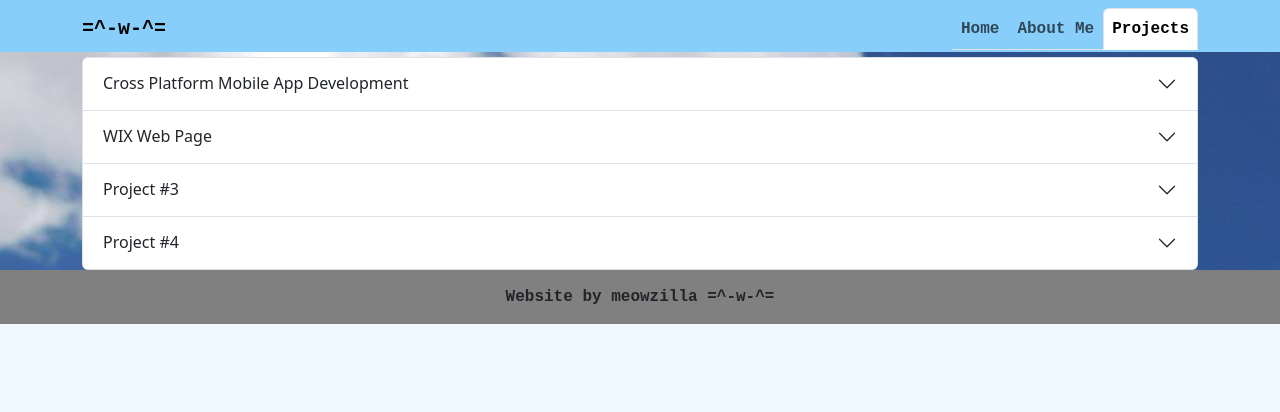
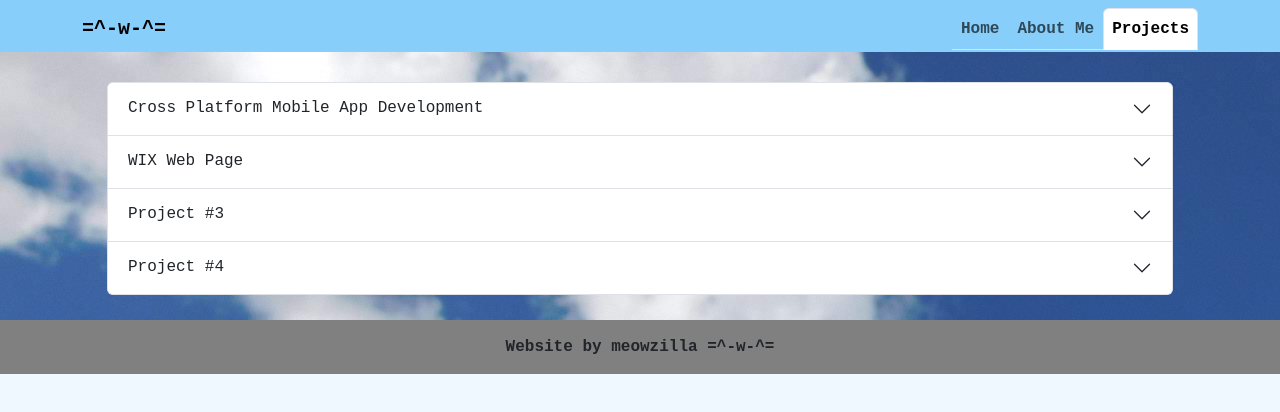
Before and after one commit to miriamrami/meow-port-app, a React (Create React App) app in the folder meow-port-app/: page /Projects.js in a window 1280 px wide. Shown: the top 412 px of the page. Built offline with nearby package versions, Linux system fonts and the light colour scheme.

Commit message:
minor css changes to project page and framework fix to home page

```diff
--- a/meow-port-app/src/Home.js
+++ b/meow-port-app/src/Home.js
@@ -136,8 +136,8 @@ const Home = () => {
         												<Accordion.Body>
 														<ul>
               												<li>React Native</li>
-              												<li>React Native</li>
-              												<li>Flutter Bootstrap</li>
+              												<li>Bootstrap</li>
+              												<li>Flutter</li>
             											</ul>
         												</Accordion.Body>
 												</Accordion.Item>
--- a/meow-port-app/src/Projects.js
+++ b/meow-port-app/src/Projects.js
@@ -38,7 +38,7 @@ const Projects = () => {
 				</Container>
 			</Navbar>
 		<Container>
-			<Accordion>
+			<Accordion className="accordionComponent">
       			<Accordion.Item eventKey="0">
         			<Accordion.Header>Cross Platform Mobile App Development</Accordion.Header>
         				<Accordion.Body>
--- a/meow-port-app/src/cssFiles/Projects.css
+++ b/meow-port-app/src/cssFiles/Projects.css
@@ -10,3 +10,8 @@
     margin-bottom: 30px;
     margin-left: 50px;
 }
+
+.accordionComponent{
+    padding: 25px;
+    font-family: 'Courier New', Courier, monospace;
+}
```
